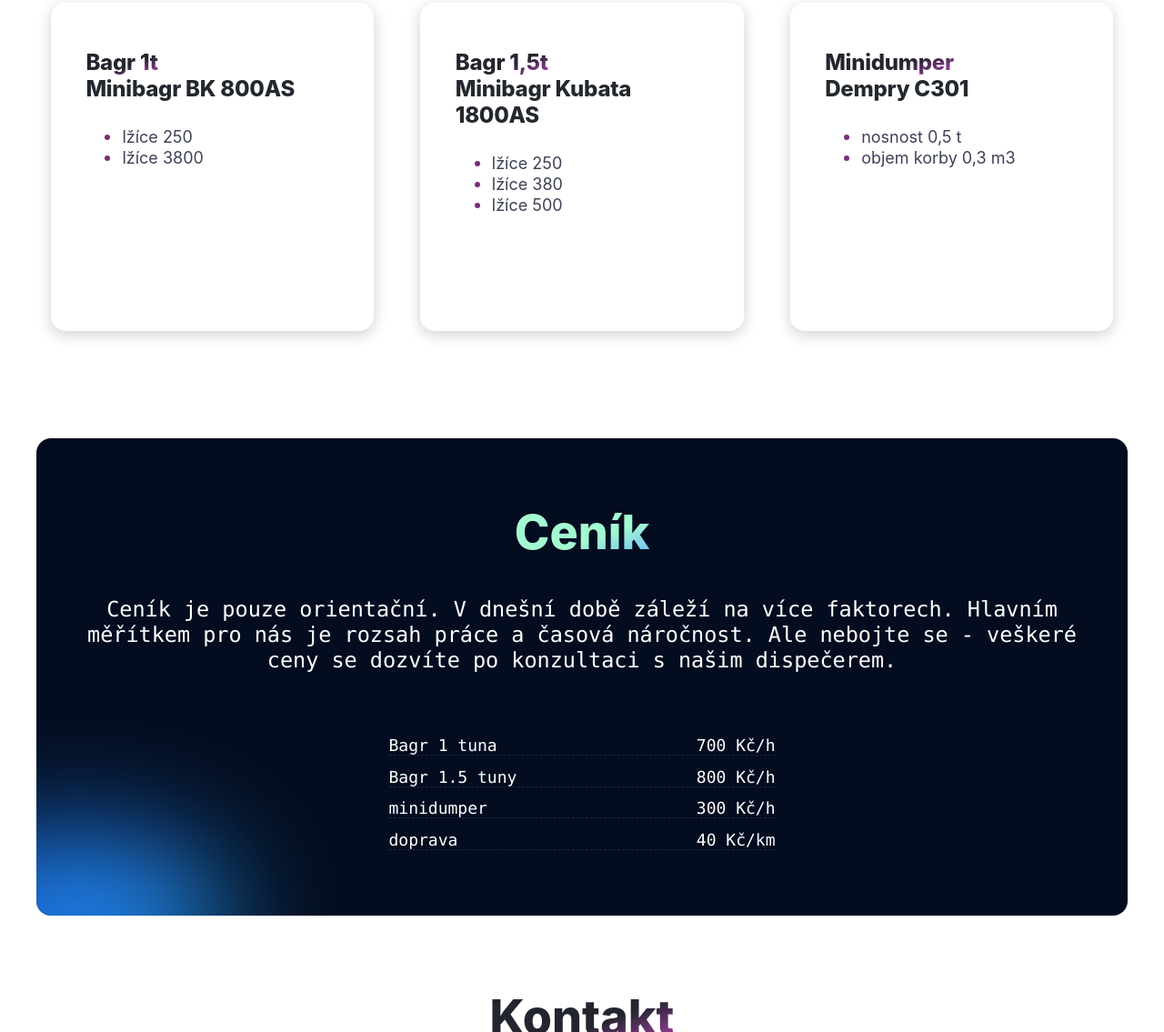
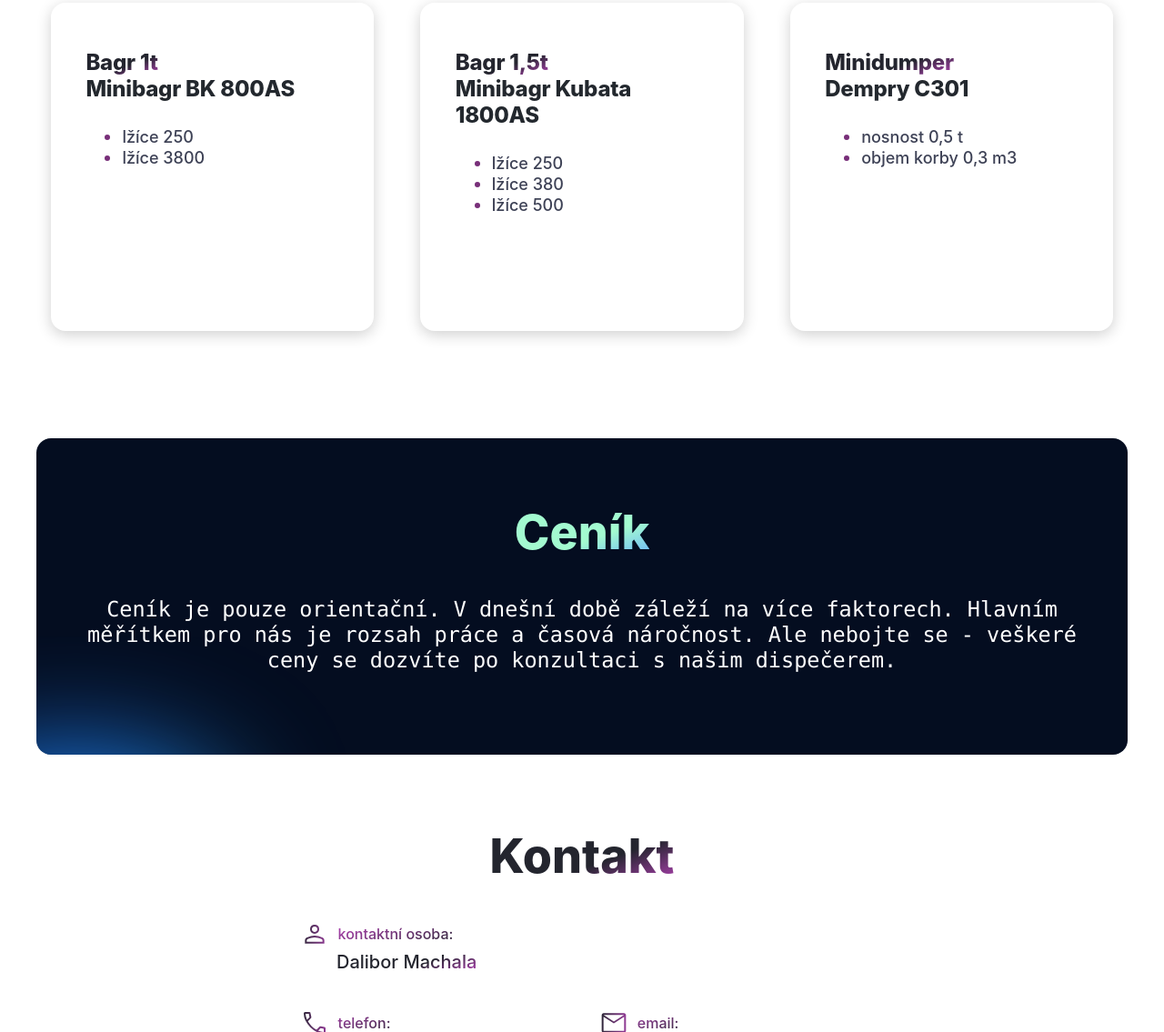
Before and after one commit to mateshavel/bagrykubota, a website built with webpack: page index.html in a window 1280 px wide. Shown: the part 1125-2260 px from the top of the page at 91% size. Built offline with nearby package versions, Linux system fonts and the light colour scheme; files whose address does not match are found by name.

Commit message:
update text

```diff
--- a/Resources/Stylesheets/SCSS/Components/card.scss
+++ b/Resources/Stylesheets/SCSS/Components/card.scss
@@ -33,7 +33,7 @@
                 font-family: "Alliance No.1", -apple-system, BlinkMacSystemFont, "Segoe UI", Helvetica, Arial,
                     sans-serif, "Apple Color Emoji", "Segoe UI Emoji", "Segoe UI Symbol";
                 font-size: 18px;
-                font-weight: 400;
+                font-weight: 500;
                 color: hsl(230, 16%, 29%);
 
                 &::marker {
--- a/index.html
+++ b/index.html
@@ -213,7 +213,7 @@
                     <h2><span class="gradient gradient--sec">Ceník</span></h2>
                     <p class="desc desc--sec text-to-center">Ceník je pouze orientační. V dnešní době záleží na více faktorech. Hlavním měřítkem pro nás je rozsah práce a časová náročnost. Ale nebojte se - veškeré ceny se dozvíte po konzultaci s našim dispečerem.</p>
                     <br>
-                    <div class="wide-block__col">
+                    <!-- <div class="wide-block__col">
                         <div class="wide-block__row">
                             <p>Bagr 1 tuna</p>
                             <p>700 Kč/h</p>
@@ -230,7 +230,7 @@
                             <p>doprava</p>
                             <p>40 Kč/km</p>
                         </div>
-                    </div>
+                    </div> -->
                     <img class="header-glow" src="wwwroot/media/sections/glow_01.svg" loading="lazy" alt="glow">
                 </div>
             </div>
@@ -291,7 +291,7 @@
             <small>
                 © <time class="year"></time> Dalibor Machala - Všechna práva vyhrazena.
             </small>
-            <small>Design and Development - <a href="#" target="_blank" rel="noreferer"
+            <small>Design and Development - <a href="http://mateshavel.cz" target="_blank" rel="noreferer"
                     aria-label="">Mateshavel</a></small>
         </div>
         <svg xmlns="http://www.w3.org/2000/svg" fill="none" preserveAspectRatio="none" viewBox="0 0 1680 40"
```
Also changed, not shown: wwwroot/css/style.css, wwwroot/css/style.min.css.
